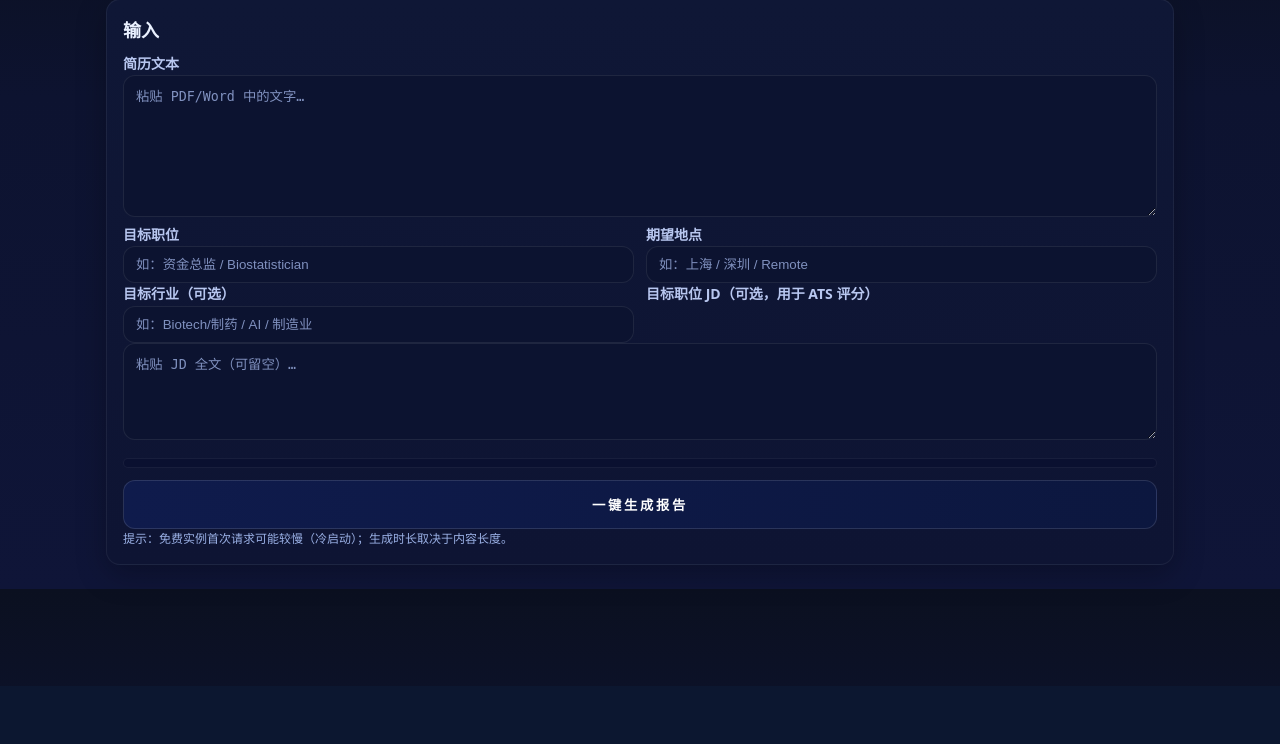
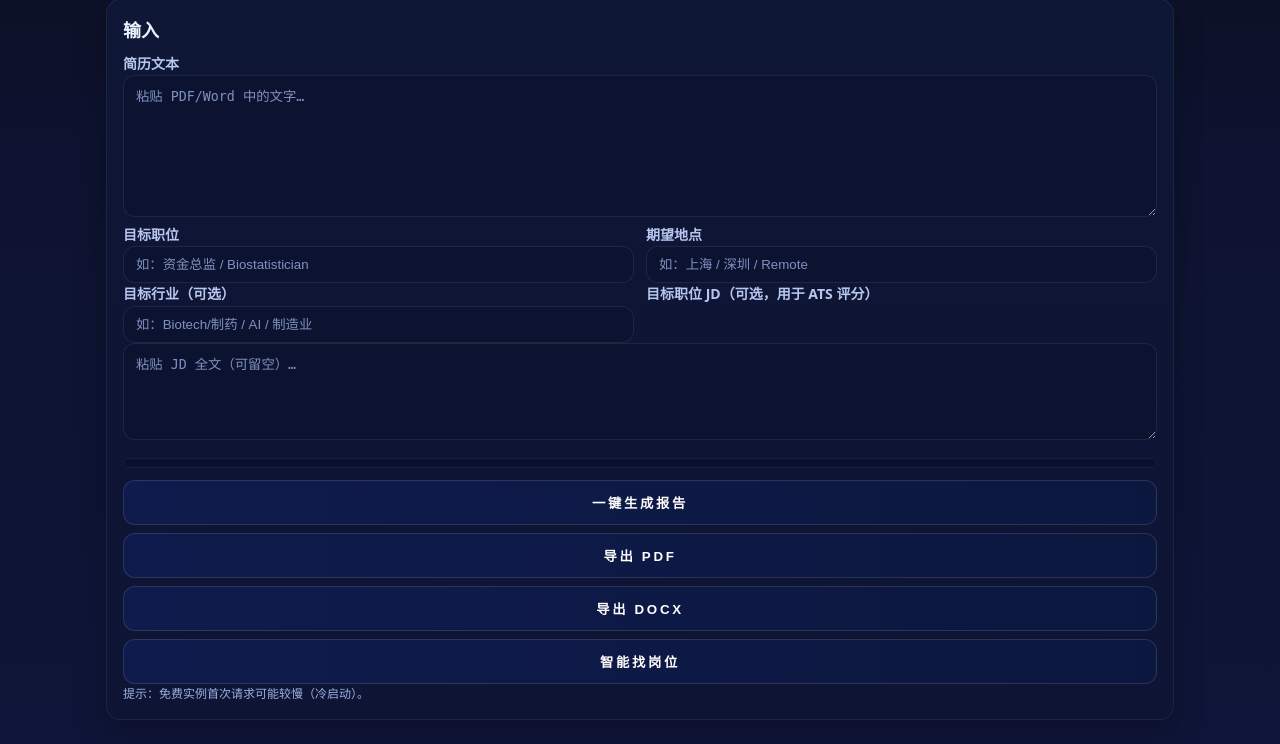
Before and after one commit to charleschoi123/AI-Resume, a Flask app: page / in a window 1280 px wide. Shown: the part 114-858 px from the top of the page. Before the commit the page ends 754 px from the top, so only its background shows below. Run offline with Flask 3, Linux system fonts and the light colour scheme.

Commit message:
index.html

```diff
--- a/templates/index.html
+++ b/templates/index.html
@@ -4,47 +4,38 @@
   <meta charset="utf-8"/>
   <title>Alsos NeuroMatch · 求职助手</title>
   <meta name="viewport" content="width=device-width, initial-scale=1"/>
-
   <style>
-    :root{
-      --bg:#0b1020; --card:#121833; --muted:#8ea0c8; --text:#eaf1ff;
-      --acc1:#00e0ff; --acc2:#6f00ff; --ok:#23c55e; --warn:#f59e0b; --bad:#ef4444;
+    :root{--bg:#0b1020; --card:#121833; --muted:#8ea0c8; --text:#eaf1ff; --acc1:#00e0ff; --acc2:#6f00ff; --ok:#23c55e; --warn:#f59e0b; --bad:#ef4444}
+    *{box-sizing:border-box} body{margin:0;background:linear-gradient(180deg,#0b1020,#0d1330 30%,#0f1538);color:var(--text);font:14px/1.6 system-ui,-apple-system,"PingFang SC","Microsoft YaHei",Segoe UI,Roboto,Helvetica,Arial}
+    .wrap{max-width:1100px;margin:24px auto;padding:0 16px}
+    h1{font-size:28px;font-weight:800;margin:0 0 6px;background:linear-gradient(90deg,var(--acc1),var(--acc2));-webkit-background-clip:text;background-clip:text;color:transparent}
+    .sub{color:var(--muted);margin-bottom:16px}
+    .card{background:linear-gradient(180deg,#0f1736,#0e1433);border:1px solid rgba(255,255,255,.06);border-radius:14px;padding:16px;margin:12px 0;box-shadow:0 10px 30px rgba(0,0,0,.25)}
+    .row{display:grid;gap:12px;grid-template-columns:1fr 1fr}
+    textarea,input,button,select{width:100%;padding:10px 12px;border-radius:12px;border:1px solid rgba(255,255,255,.08);background:#0c1330;color:var(--text)}
+    textarea::placeholder,input::placeholder{color:#8091bf} label{color:#b8c7f0;font-weight:600}
+    .muted{color:#9ab0e5;font-size:12px}
+    .progress{height:10px;background:#0a1030;border:1px solid rgba(255,255,255,.06);border-radius:999px;overflow:hidden;margin:12px 0}
+    .progress>div{height:100%;width:0%;background:linear-gradient(90deg,var(--acc1),var(--acc2));transition:width .4s ease}
+    .btn{background:linear-gradient(90deg,#0f1b4c,#0c173f);border:1px solid rgba(255,255,255,.12);color:#fff;font-weight:700;letter-spacing:.2em;text-align:center;padding:12px 16px;border-radius:12px}
+    .btn:disabled{opacity:.6}
+    .btns{display:flex;gap:8px;flex-wrap:wrap}
+    .pill{display:inline-block;padding:3px 10px;border-radius:999px;border:1px solid rgba(255,255,255,.14);margin:3px 6px 3px 0;color:#cfe0ff;background:#0c1330}
+    .score{font-weight:800;font-size:22px;padding:4px 10px;border-radius:10px;display:inline-block}
+    .score.ok{background:rgba(35,197,94,.12);border:1px solid rgba(35,197,94,.4);color:#81f4ab}
+    .score.mid{background:rgba(245,158,11,.12);border:1px solid rgba(245,158,11,.45);color:#ffd688}
+    .score.bad{background:rgba(239,68,68,.12);border:1px solid rgba(239,68,68,.45);color:#ffb4b4}
+    .sec h3{margin:0 0 8px;font-size:18px} ul{margin:6px 0 10px 18px}
+    .grid2{display:grid;grid-template-columns:1fr 1fr;gap:14px}
+    .k{color:#9ab0e5}.mono{font-family:ui-monospace,SFMono-Regular,Menlo,Consolas,"Liberation Mono",monospace}
+    .divider{height:1px;background:linear-gradient(90deg,transparent,rgba(255,255,255,.08),transparent);margin:10px 0}
+    .job{padding:10px;border:1px solid rgba(255,255,255,.08);border-radius:10px;margin:8px 0;background:#0c1330}
+    .job a{color:#aee1ff;text-decoration:none}
+    @media print{
+      body{background:#fff;color:#000}.card{box-shadow:none;border:1px solid #ddd;background:#fff}
+      .btn,.progress,.sub{display:none}.pill{border:1px solid #999;color:#000;background:#fff}
+      h1{color:#000;background:none}
     }
-    *{box-sizing:border-box}
-    body{margin:0; background:linear-gradient(180deg,#0b1020,#0d1330 30%,#0f1538); color:var(--text); font:14px/1.6 system-ui, -apple-system, "PingFang SC","Microsoft YaHei",Segoe UI, Roboto, Helvetica, Arial;}
-    .wrap{max-width:1100px; margin:24px auto; padding:0 16px;}
-    h1{font-size:28px; font-weight:800; margin:0 0 6px;
-       background:linear-gradient(90deg,var(--acc1),var(--acc2)); -webkit-background-clip:text; background-clip:text; color:transparent;}
-    .sub{color:var(--muted); margin-bottom:16px}
-
-    .card{background:linear-gradient(180deg,#0f1736,#0e1433);
-          border:1px solid rgba(255,255,255,.06);
-          border-radius:14px; padding:16px; margin:12px 0; box-shadow:0 10px 30px rgba(0,0,0,.25)}
-    .row{display:grid; gap:12px; grid-template-columns:1fr 1fr}
-    textarea,input,button,select{width:100%; padding:10px 12px; border-radius:12px; border:1px solid rgba(255,255,255,.08); background:#0c1330; color:var(--text)}
-    textarea::placeholder, input::placeholder{color:#8091bf}
-    label{color:#b8c7f0; font-weight:600}
-    .muted{color:#9ab0e5; font-size:12px}
-
-    .progress{height:10px; background:#0a1030; border:1px solid rgba(255,255,255,.06); border-radius:999px; overflow:hidden; margin:12px 0}
-    .progress>div{height:100%; width:0%; background:linear-gradient(90deg,var(--acc1),var(--acc2)); transition:width .4s ease}
-
-    .btn{background:linear-gradient(90deg,#0f1b4c,#0c173f); border:1px solid rgba(255,255,255,.12);
-         color:#fff; font-weight:700; letter-spacing:.2em; text-align:center; padding:14px 20px; border-radius:12px}
-    .btn:disabled{opacity:.6}
-
-    .pill{display:inline-block; padding:3px 10px; border-radius:999px; border:1px solid rgba(255,255,255,.14); margin:3px 6px 3px 0; color:#cfe0ff; background:#0c1330}
-    .score{font-weight:800; font-size:22px; padding:4px 10px; border-radius:10px; display:inline-block}
-    .score.ok{background:rgba(35,197,94,.12); border:1px solid rgba(35,197,94,.4); color:#81f4ab}
-    .score.mid{background:rgba(245,158,11,.12); border:1px solid rgba(245,158,11,.45); color:#ffd688}
-    .score.bad{background:rgba(239,68,68,.12); border:1px solid rgba(239,68,68,.45); color:#ffb4b4}
-
-    .sec h3{margin:0 0 8px; font-size:18px}
-    ul{margin:6px 0 10px 18px}
-    .grid2{display:grid; grid-template-columns:1fr 1fr; gap:14px}
-    .k{color:#9ab0e5}
-    .mono{font-family: ui-monospace, SFMono-Regular, Menlo, Consolas, "Liberation Mono", monospace;}
-    .divider{height:1px; background:linear-gradient(90deg,transparent,rgba(255,255,255,.08),transparent); margin:10px 0}
   </style>
 </head>
 <body>
@@ -52,17 +43,14 @@
     <h1>Alsos NeuroMatch · 求职助手</h1>
     <div class="sub">粘贴简历 + 目标信息 → 一键生成：<span class="muted">简历优化 / ATS 重点动作（可选）/ 面试问答 / 职业路径与 90 天计划</span></div>
 
-    <!-- 输入 -->
     <div class="card">
       <div class="sec"><h3>输入</h3></div>
       <label>简历文本</label>
       <textarea id="resume_text" rows="8" placeholder="粘贴 PDF/Word 中的文字…"></textarea>
-
       <div class="row">
         <div><label>目标职位</label><input id="target_role" placeholder="如：资金总监 / Biostatistician"></div>
         <div><label>期望地点</label><input id="location" placeholder="如：上海 / 深圳 / Remote"></div>
       </div>
-
       <div class="row">
         <div><label>目标行业（可选）</label><input id="industry" placeholder="如：Biotech/制药 / AI / 制造业"></div>
         <div><label>目标职位 JD（可选，用于 ATS 评分）</label></div>
@@ -70,34 +58,40 @@
       <textarea id="jd_text" rows="5" placeholder="粘贴 JD 全文（可留空）…"></textarea>
 
       <div class="progress"><div id="bar"></div></div>
+      <div class="btns">
         <button id="goBtn" class="btn" type="button" onclick="runFull();return false;">一键生成报告</button>
-      <div class="muted">提示：免费实例首次请求可能较慢（冷启动）；生成时长取决于内容长度。</div>
+        <button class="btn" type="button" onclick="exportPDF()">导出 PDF</button>
+        <button class="btn" type="button" onclick="exportDOCX()">导出 DOCX</button>
+        <button class="btn" type="button" onclick="searchJobs()">智能找岗位</button>
+      </div>
+      <div class="muted">提示：免费实例首次请求可能较慢（冷启动）。</div>
     </div>
 
-    <!-- 输出：美观卡片 -->
     <div id="pretty"></div>
+
+    <div id="jobs" class="card" style="display:none">
+      <div class="sec"><h3>智能匹配职位（实时搜索）</h3></div>
+      <div id="jobs_body" class="muted">点击“智能找岗位”开始搜索</div>
+    </div>
   </div>
 
 <script>
+let lastReport = null;
+
 function setBar(p){ const el=document.getElementById('bar'); if(el) el.style.width=p+'%'; }
 function pill(t){ return `<span class="pill">${escapeHtml(t)}</span>` }
 function escapeHtml(s){ return (s||'').toString().replace(/[&<>"]/g,m=>({ '&':'&amp;','<':'&lt;','>':'&gt;','"':'&quot;' }[m])) }
-
-function scoreBadge(n){
-  if(n>=80) return `<span class="score ok">${n}</span>`;
-  if(n>=60) return `<span class="score mid">${n}</span>`;
-  return `<span class="score bad">${n}</span>`;
-}
+function scoreBadge(n){ if(n>=80) return `<span class="score ok">${n}</span>`; if(n>=60) return `<span class="score mid">${n}</span>`; return `<span class="score bad">${n}</span>` }
 function list(arr){ if(!arr||!arr.length) return '<div class="muted">（暂无）</div>'; return '<ul>'+arr.map(x=>`<li>${escapeHtml(x)}</li>`).join('')+'</ul>'; }
 
 function renderReport(j){
+  lastReport = j;  // 供导出/职位匹配使用
   const pretty = document.getElementById('pretty');
   const opt = j.optimized || {};
   const ats = j.ats || null;
   const qa  = (j.qa && j.qa.questions) ? j.qa.questions : [];
-  const adv = j.advice || j.career_paths || j.advice?.career_paths || j.advice;
+  const paths = (j.advice && (j.advice.career_paths || j.advice)) || [];
 
-  // 1) 简历优化：摘要/板块顺序/要补充的要点/可精简要点/关键词/Title建议
   const secOrder = (opt.section_order||[]).map(pill).join(' ');
   const core = (opt.skills_keywords_core||[]).map(pill).join(' ');
   const opti = `
@@ -114,27 +108,19 @@ function renderReport(j){
           <div class="k">板块顺序（建议）</div>
           <div>${secOrder||'<span class="muted">（根据个人情况自动排列）</span>'}</div>
           <div class="divider"></div>
-          <div class="k">核心技能关键词（请体现在“技能/经历”里）</div>
+          <div class="k">核心技能关键词</div>
           <div>${core||'<span class="muted">（暂无）</span>'}</div>
         </div>
       </div>
       <div class="divider"></div>
       <div class="grid2">
-        <div>
-          <div class="k">应补充/增强的要点（Bullets to add）</div>
-          ${list(opt.bullets_to_add||[])}
-        </div>
-        <div>
-          <div class="k">可量化/合并的要点（Bullets to tighten）</div>
-          ${list(opt.bullets_to_tighten||[])}
-        </div>
+        <div><div class="k">应补充/增强的要点</div>${list(opt.bullets_to_add||[])}</div>
+        <div><div class="k">可量化/合并的要点</div>${list(opt.bullets_to_tighten||[])}</div>
       </div>
       <div class="divider"></div>
-      <div class="k">推荐职位头衔（Title Suggestions）</div>
-      ${list(opt.title_suggestions||[])}
+      <div class="k">推荐职位头衔</div>${list(opt.title_suggestions||[])}
     </div>`;
 
-  // 2) ATS：分数 + 关键词覆盖/缺口 + 优先行动 + 推荐改写
   let atsHtml = '';
   if (ats) {
     const score = Math.round( (ats.match_score||0) );
@@ -144,39 +130,21 @@ function renderReport(j){
         <div>匹配度：${scoreBadge(score)}（≥80 优秀 / 60–79 中等 / &lt;60 需改进）</div>
         <div class="divider"></div>
         <div class="grid2">
-          <div>
-            <div class="k">关键词覆盖（Overlap）</div>
-            ${list(ats.overlap_keywords||[])}
-          </div>
-          <div>
-            <div class="k">关键词缺口（Gap）</div>
-            ${list(ats.gap_keywords||[])}
-          </div>
+          <div><div class="k">关键词覆盖</div>${list(ats.overlap_keywords||[])}</div>
+          <div><div class="k">关键词缺口</div>${list(ats.gap_keywords||[])}</div>
         </div>
         <div class="divider"></div>
         <div class="grid2">
-          <div>
-            <div class="k">职责覆盖（Responsibility Coverage）</div>
-            ${list((ats.responsibility_coverage||[]).map(x => typeof x==='string'?x : `${x.item||''} — ${x.coverage||''}`))}
-          </div>
-          <div>
-            <div class="k">优先行动（Priority Actions）</div>
-            ${list(ats.priority_actions||[])}
-          </div>
+          <div><div class="k">职责覆盖</div>${list((ats.responsibility_coverage||[]).map(x => typeof x==='string'?x : `${x.item||''} — ${x.coverage||''}`))}</div>
+          <div><div class="k">优先行动</div>${list(ats.priority_actions||[])}</div>
         </div>
         <div class="divider"></div>
-        <div class="k">推荐改写（写入具体经历子弹）</div>
-        ${list(ats.rewrite_bullets||[])}
+        <div class="k">推荐改写</div>${list(ats.rewrite_bullets||[])}
       </div>`;
   } else {
-    atsHtml = `
-      <div class="card">
-        <div class="sec"><h3>报告 · ATS 匹配（若提供 JD）</h3></div>
-        <div class="muted">未提供 JD，已跳过评分。粘贴 JD 后可获得：匹配分、关键词缺口与优先改写建议。</div>
-      </div>`;
+    atsHtml = `<div class="card"><div class="sec"><h3>报告 · ATS 匹配（若提供 JD）</h3></div><div class="muted">未提供 JD。</div></div>`;
   }
 
-  // 3) 面试问答：问题 / 答法要点 / 示例答案 / 易踩坑
   const qaHtml = `
     <div class="card">
       <div class="sec"><h3>报告 · 行业面试问答（含答法）</h3></div>
@@ -192,14 +160,6 @@ function renderReport(j){
       `).join('') : '<div class="muted">（暂无问答）</div>'}
     </div>`;
 
-  // 4) 职业建议：3–5 年路径 + 90 天计划 / 技能 / 网络 / 缺口
-  function normalizePaths(advice){
-    // 兼容不同字段命名
-    if (!advice) return [];
-    if (Array.isArray(advice)) return advice;
-    return advice.career_paths || advice.paths || advice.plan || [];
-  }
-  const paths = normalizePaths(j.advice);
   const advHtml = `
     <div class="card">
       <div class="sec"><h3>报告 · 职业建议（3–5年）</h3></div>
@@ -208,24 +168,12 @@ function renderReport(j){
           <div class="k">路径 ${idx+1}：${escapeHtml(p.title||'目标角色')}</div>
           ${p.why_now? `<div style="margin-top:4px"><b>为什么现在：</b>${escapeHtml(p.why_now)}</div>`:''}
           <div class="grid2" style="margin-top:8px">
-            <div>
-              <div class="k">90 天计划</div>
-              ${list(p['90_day_plan']||p.plan_90||[])}
-            </div>
-            <div>
-              <div class="k">需要补齐的缺口</div>
-              ${list(p.gap_to_fill||[])}
-            </div>
+            <div><div class="k">90 天计划</div>${list(p['90_day_plan']||[])}</div>
+            <div><div class="k">需要补齐的缺口</div>${list(p.gap_to_fill||[])}</div>
           </div>
           <div class="grid2">
-            <div>
-              <div class="k">要学习的技能</div>
-              ${list(p.skills_to_learn||[])}
-            </div>
-            <div>
-              <div class="k">要建立的人脉</div>
-              ${list(p.network_to_build||[])}
-            </div>
+            <div><div class="k">要学习的技能</div>${list(p.skills_to_learn||[])}</div>
+            <div><div class="k">要建立的人脉</div>${list(p.network_to_build||[])}</div>
           </div>
         </div>
         <div class="divider"></div>
@@ -237,8 +185,8 @@ function renderReport(j){
 
 async function runFull(){
   const btn=document.getElementById('goBtn');
-  btn.disabled=true; btn.textContent='生成中…'; setBar(12);
-
+  btn.disabled=true; btn.textContent='生成中…'; setBar(15);
+  try{
     const payload={
       resume_text:(document.getElementById('resume_text').value||'').trim(),
       target_role:(document.getElementById('target_role').value||'').trim(),
@@ -246,22 +194,61 @@ async function runFull(){
       jd_text:(document.getElementById('jd_text').value||'').trim(),
       industry:(document.getElementById('industry').value||'').trim()
     };
-  if(!payload.resume_text){ alert('请先粘贴简历文本'); btn.disabled=false; btn.textContent='一键生成报告'; setBar(0); return; }
-
-  try{
+    if(!payload.resume_text){ alert('请先粘贴简历文本'); return;}
     const r = await fetch('/full_report',{method:'POST',headers:{'Content-Type':'application/json'},body:JSON.stringify(payload)});
-    setBar(55);
+    setBar(60);
     const raw = await r.text();
     let j; try{ j=JSON.parse(raw); }catch{ throw new Error('后端返回的不是JSON：'+raw.slice(0,200)); }
     if(!r.ok){ throw new Error(j && j.error ? j.error : '服务器错误'); }
-    setBar(90);
-    renderReport(j);
-    setBar(100);
+    renderReport(j); setBar(100);
+  }catch(e){ alert('生成失败：'+e.message); setBar(0); }
+  finally{ btn.disabled=false; btn.textContent='一键生成报告'; }
+}
+
+function exportPDF(){ window.print(); }
+
+async function exportDOCX(){
+  if(!lastReport){ return alert('请先生成报告'); }
+  try{
+    const r = await fetch('/export_docx',{method:'POST',headers:{'Content-Type':'application/json'},body:JSON.stringify({report:lastReport, filename:'NeuroMatch-报告.docx'})});
+    if(!r.ok){ const t = await r.text(); return alert('导出失败：'+t); }
+    const blob = await r.blob();
+    const url = URL.createObjectURL(blob);
+    const a = document.createElement('a'); a.href=url; a.download='NeuroMatch-报告.docx'; a.click();
+    URL.revokeObjectURL(url);
+  }catch(e){ alert('导出失败：'+e.message); }
+}
+
+async function searchJobs(){
+  if(!lastReport){ return alert('请先生成报告'); }
+  const jobsCard = document.getElementById('jobs');
+  const body = document.getElementById('jobs_body');
+  jobsCard.style.display='block';
+  body.innerHTML = '搜索中…';
+
+  const payload = {
+    resume_struct: lastReport.parsed || {},
+    target_role: (document.getElementById('target_role').value||'').trim(),
+    location: (document.getElementById('location').value||'').trim(),
+    industry: (document.getElementById('industry').value||'').trim(),
+    limit: 10
+  };
+  try{
+    const r = await fetch('/job_search',{method:'POST',headers:{'Content-Type':'application/json'},body:JSON.stringify(payload)});
+    const raw = await r.text();
+    let j; try{ j=JSON.parse(raw); }catch{ throw new Error(raw.slice(0,200)); }
+    if(!r.ok){ throw new Error(j.error||'职位搜索失败'); }
+    const rows = (j.jobs||[]).map(job=>`
+      <div class="job">
+        <div><b>${escapeHtml(job.title||'')}</b> · ${escapeHtml(job.company||'')}</div>
+        <div class="muted">${escapeHtml(job.location||'')}</div>
+        <div style="margin:6px 0">${escapeHtml(job.desc||'')}</div>
+        <div>匹配度：${scoreBadge(job.score||0)}　来源：${escapeHtml(job.source||'')}</div>
+        ${job.link? `<div style="margin-top:6px"><a href="${job.link}" target="_blank">查看原职位</a></div>`:''}
+      </div>`).join('');
+    body.innerHTML = rows || '<div class="muted">未找到合适职位（请更换目标职位/地点后重试）。</div>';
   }catch(e){
-    alert('生成失败：'+e.message);
-    setBar(0);
-  }finally{
-    btn.disabled=false; btn.textContent='一键生成报告';
+    body.innerHTML = `<div class="muted">搜索失败：${escapeHtml(e.message)}<br>提示：在 Render 的 Environment 中添加 <b>JOOBLE_API_KEY</b>（免费），保存后重试。</div>`;
   }
 }
 </script>
```
Lines whose indentation alone changed are shown as unchanged.
